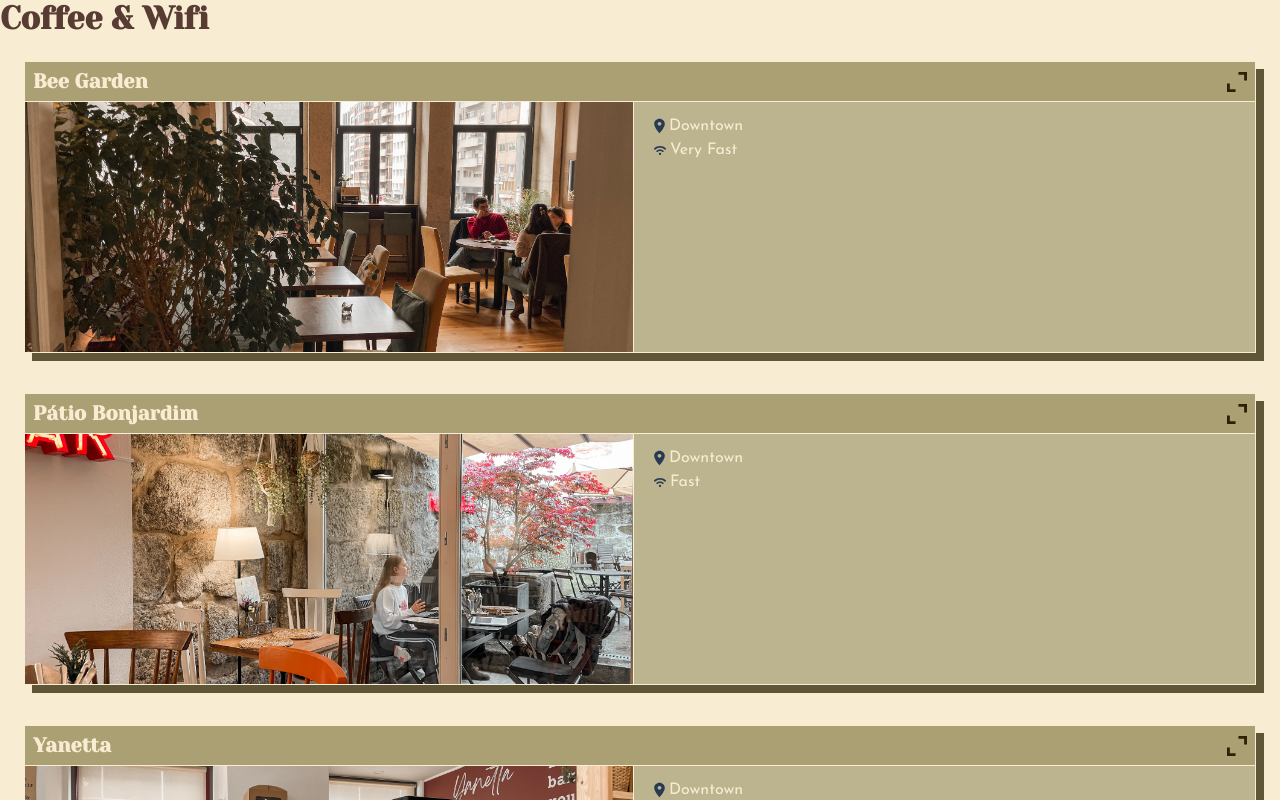
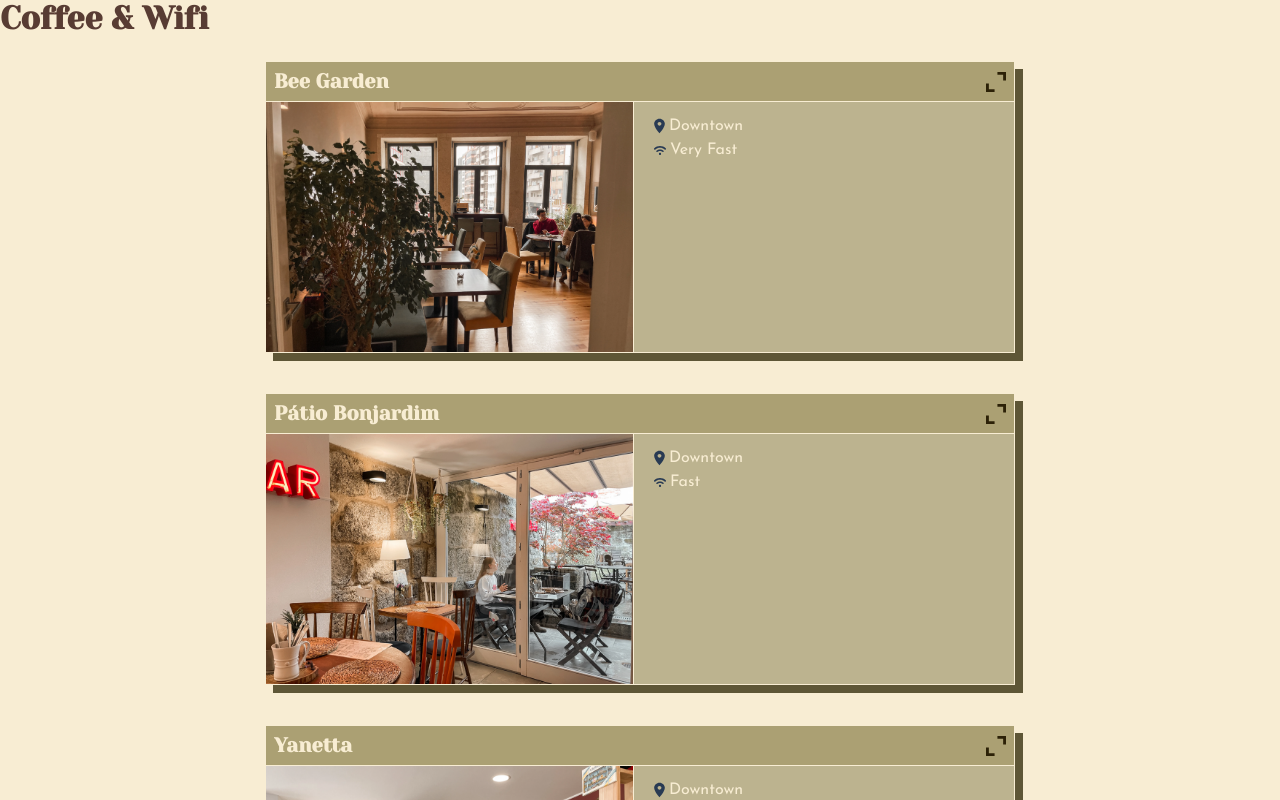
Before and after one commit to inesoaresilva/coffee-wifi, a Next.js app: page / in a window 1280 px wide. Shown: the top 800 px of the page. Built offline with nearby package versions, Linux system fonts and the light colour scheme.

Commit message:
refactor: center café's list

```diff
--- a/src/app/globals.css
+++ b/src/app/globals.css
@@ -41,6 +41,11 @@ body {
   -moz-osx-font-smoothing: grayscale;
 }
 
+main {
+  display: flex;
+  justify-content: center;
+}
+
 * {
   box-sizing: border-box;
   padding: 0;
--- a/src/app/page.module.css
+++ b/src/app/page.module.css
@@ -1,4 +1,6 @@
 .list {
+  width: 100%;
+  max-width: 750px;
   margin: 24px 24px 0;
 }
 
--- a/src/app/page.tsx
+++ b/src/app/page.tsx
@@ -8,10 +8,12 @@ export default function Home() {
       <header>
         <h1>Coffee & Wifi</h1>
       </header>
-      <main className={styles.list}>
-        {cafes.map((cafe) => {
-          return <CafeCard key={cafe.slug} cafe={cafe} />
-        })}
+      <main>
+        <div className={styles.list}>
+          {cafes.map((cafe) => {
+            return <CafeCard key={cafe.slug} cafe={cafe} />
+          })}
+        </div>
       </main>
     </>
   )
```
